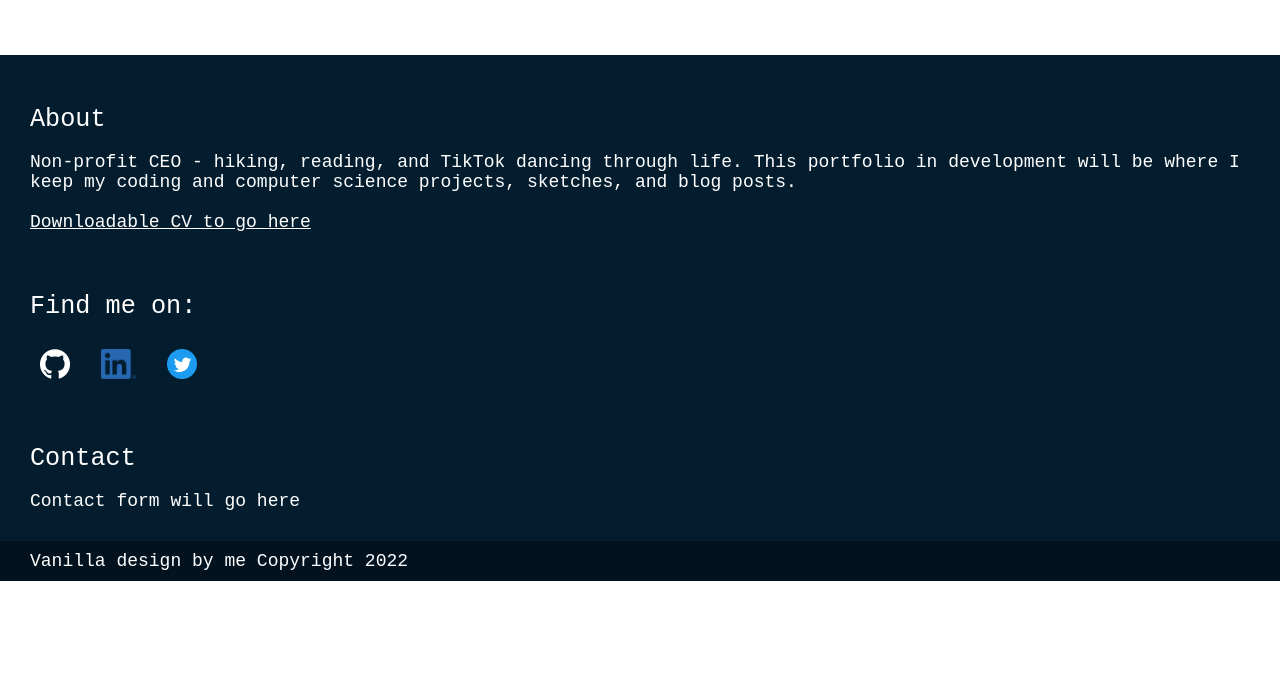
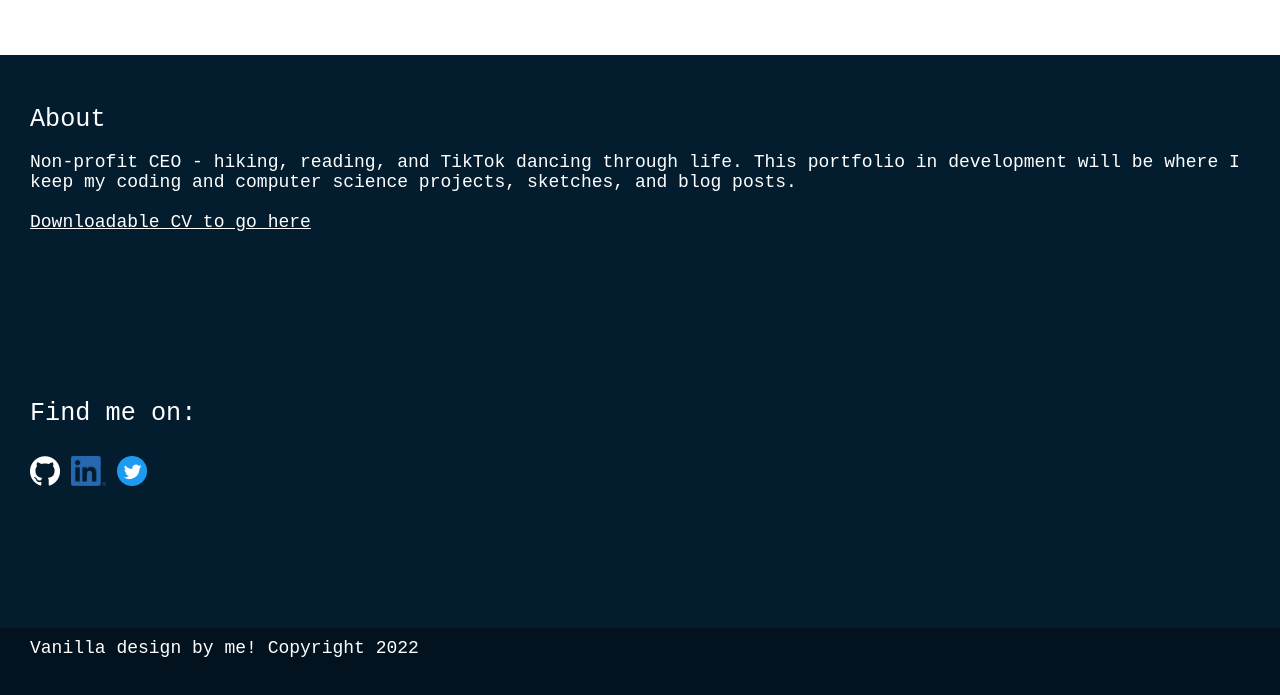
Before and after one commit to roothebear/roothebear.github.io, a plain HTML site: page index.html in a window 1280 px wide. Shown: the part 1353-2048 px from the top of the page. Before the commit the page ends 1934 px from the top, so only its background shows below. Drawn offline with Linux system fonts and the light colour scheme.

Commit message:
update icon padding and footer height

```diff
--- a/index.html
+++ b/index.html
@@ -4,6 +4,7 @@
     <meta charset="UTF-8" />
     <meta name="viewport" content="width=device-width, initial-scale=1.0" />
     <title>Menu</title>
+    <link rel="shortcut icon" type="image/jpg" href="./images/ideas-icon-320px.png"/>
     <!-- font-awesome -->
     <link
       rel="stylesheet"
@@ -80,15 +81,15 @@
       </section>
 
       <!-- contact section -->
-      <section class="footer-content" id="contactSection">
+      <!-- <section class="footer-content" id="contactSection">
         <h1>Contact</h1>
         <form>Contact form will go here</form>
       </section>
-    </footer>
+    </footer> -->
 
     <!-- below footer info -->
     <section class="footer-content" id="bottomSection">
-      <p>Vanilla design by me Copyright 2022</p>
+      <p>Vanilla design by me! Copyright 2022</p>
     </section>
 
     <!-- javascript -->
--- a/styles.css
+++ b/styles.css
@@ -69,8 +69,8 @@ hr {
 
 .icon {
   height: 30px;
-  margin-left: 10px;
-  margin-right: 10px;
+  margin-left: 0px;
+  margin-right: 0px;
 }
 .icon:hover, .icon:active {
   transform: scale(1.1) rotate(5deg);
@@ -208,6 +208,7 @@ section {
 .footer {
   display: grid;
   width: 100vw;
+  min-height: 90vh;
   padding: 0px;
   padding-top: 20px;
   background-color: #031d2e;
```
